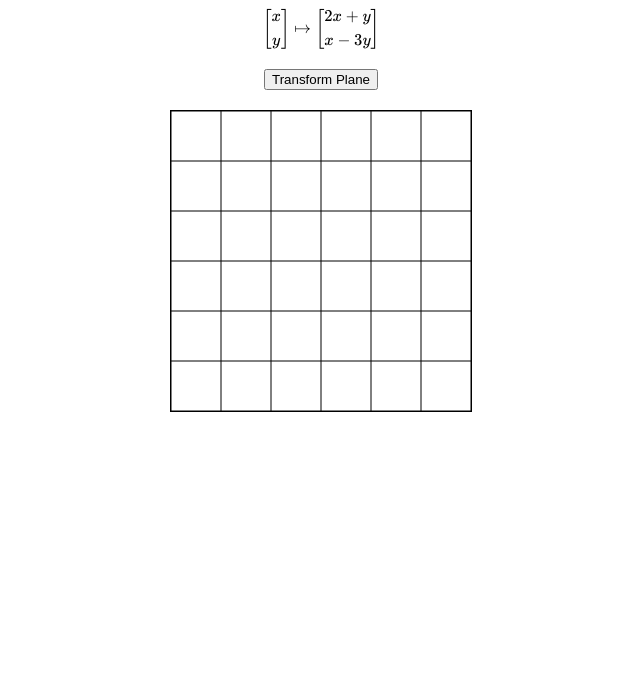
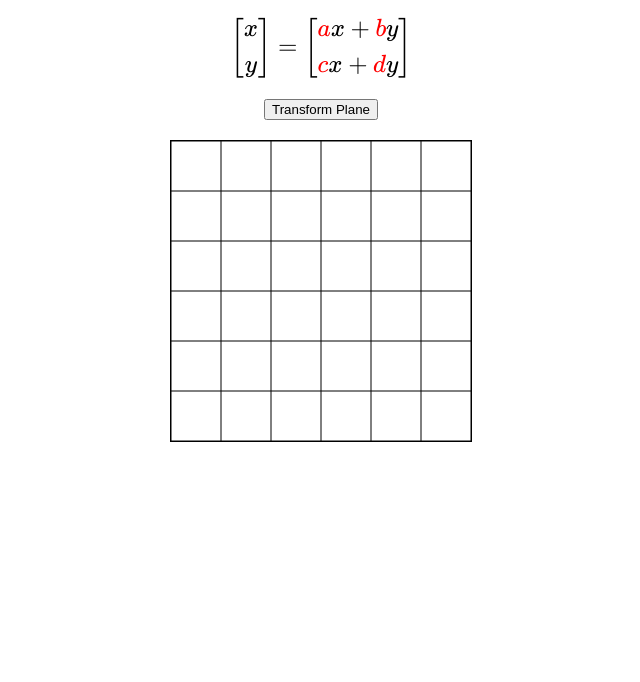
Before and after one commit to alexnakov/R2_to_R2_transforms, a plain HTML site: page index.html in a window 1280 px wide. Shown: the part 118-800 px from the top of the page, without its empty margins (319-959 px from the left). Drawn offline with nearby package versions, Linux system fonts and the light colour scheme.

Commit message:
Matrix transform shown

```diff
--- a/index.html
+++ b/index.html
@@ -1,34 +1,31 @@
 <!DOCTYPE html>
 <html lang="en">
 <head>
+  <link rel="preconnect" href="https://fonts.googleapis.com">
+  <link rel="preconnect" href="https://fonts.gstatic.com" crossorigin>
+  <link href="https://fonts.googleapis.com/css2?family=Lora:ital,wght@1,400..700&display=swap" rel="stylesheet">
   <meta charset="UTF-8">
   <meta name="viewport" content="width=device-width, initial-scale=1.0">
   <title>Document</title>
-
   <script src="https://polyfill.io/v3/polyfill.min.js?features=es6"></script>
   <script id="MathJax-script" async src="https://cdn.jsdelivr.net/npm/mathjax@3/es5/tex-mml-chtml.js"></script>
   <script src="main.js"></script>
 
   <style>
-      h1, h2 { text-align: center; }
+    h1, h2 { text-align: center; font-family: "Lora"; }
+    #transform-eq { font-size: 150%; }
+    .input { color: red;}
   </style>
 </head>
 <body>
     <h1>R2 -> R2 vizualiser</h1>
     <h2>Transformation t</h2>
-    <p id="main-mt-transform2">
-        \[
-            \begin{bmatrix}
-                x  \\
-                y
-            \end{bmatrix}
-            \mapsto
-            \begin{bmatrix}
-                2x+y  \\
-                x-3y
-            \end{bmatrix}
-        \]
-    </p>
+    <div class="mt-transform" style="display: flex; width: 100%; justify-content: center;">
+      <math id="transform-eq" xmlns="http://www.w3.org/1998/Math/MathML"><mfenced open="[" close="]"><mtable><mtr><mtd><mi>x</mi></mtd></mtr><mtr><mtd><mi>y</mi></mtd></mtr></mtable></mfenced><mo>=</mo><mfenced open="[" close="]"><mtable><mtr><mtd><mi class="input a">a</mi><mi>x</mi><mo>+</mo><mi class="input b">b</mi><mi>y</mi></mtd></mtr><mtr><mtd><mi class="input c">c</mi><mi>x</mi><mo>+</mo><mi class="input d">d</mi><mi>y</mi></mtd></mtr></mtable></mfenced></math>
+    </div>
+
+
+
     <button style="display:block;margin:20px auto;" onclick="applyLinearTransform()">Transform Plane</button>
     <svg id="mySVG" style="width:300px;height:300px;border:1px solid black;display:block;margin:auto;">
 
```
Lines whose indentation alone changed are shown as unchanged.
